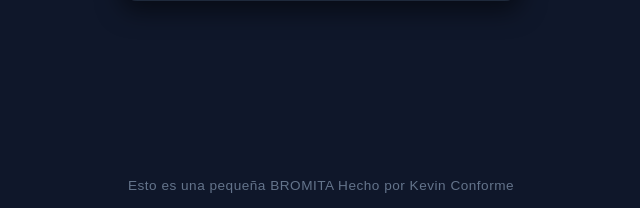
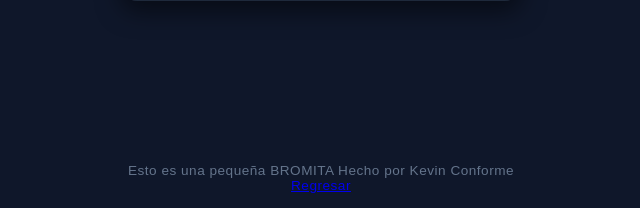
Before and after one commit to KevinConforme/Web-Personal-Django3, a Django app: template WebPersonal/core/templates/core/pregunta_V1.1.html in a window 1280 px wide. Shown: the part 592-800 px from the top of the page, without its empty margins (319-959 px from the left). Run offline with Django 3.2, Linux system fonts and the light colour scheme; the template is opened without the code that fills it, so the values that code supplies are empty.

Commit message:
Update pregunta_V1.1.html

```diff
--- a/WebPersonal/core/templates/core/pregunta_V1.1.html
+++ b/WebPersonal/core/templates/core/pregunta_V1.1.html
@@ -108,7 +108,7 @@
       <button id="btn-rei" class="btn-reiniciar" onclick="reiniciar()" >Volver a intentar</button>
     </div>
   </div>
-  <footer> Esto es una pequeña BROMITA Hecho por Kevin Conforme</footer>
+  <footer> Esto es una pequeña BROMITA Hecho por Kevin Conforme <p><a href="/">Regresar</a></p></footer>
 
   <script>
     const btnNo = document.getElementById('btn-no');
```
